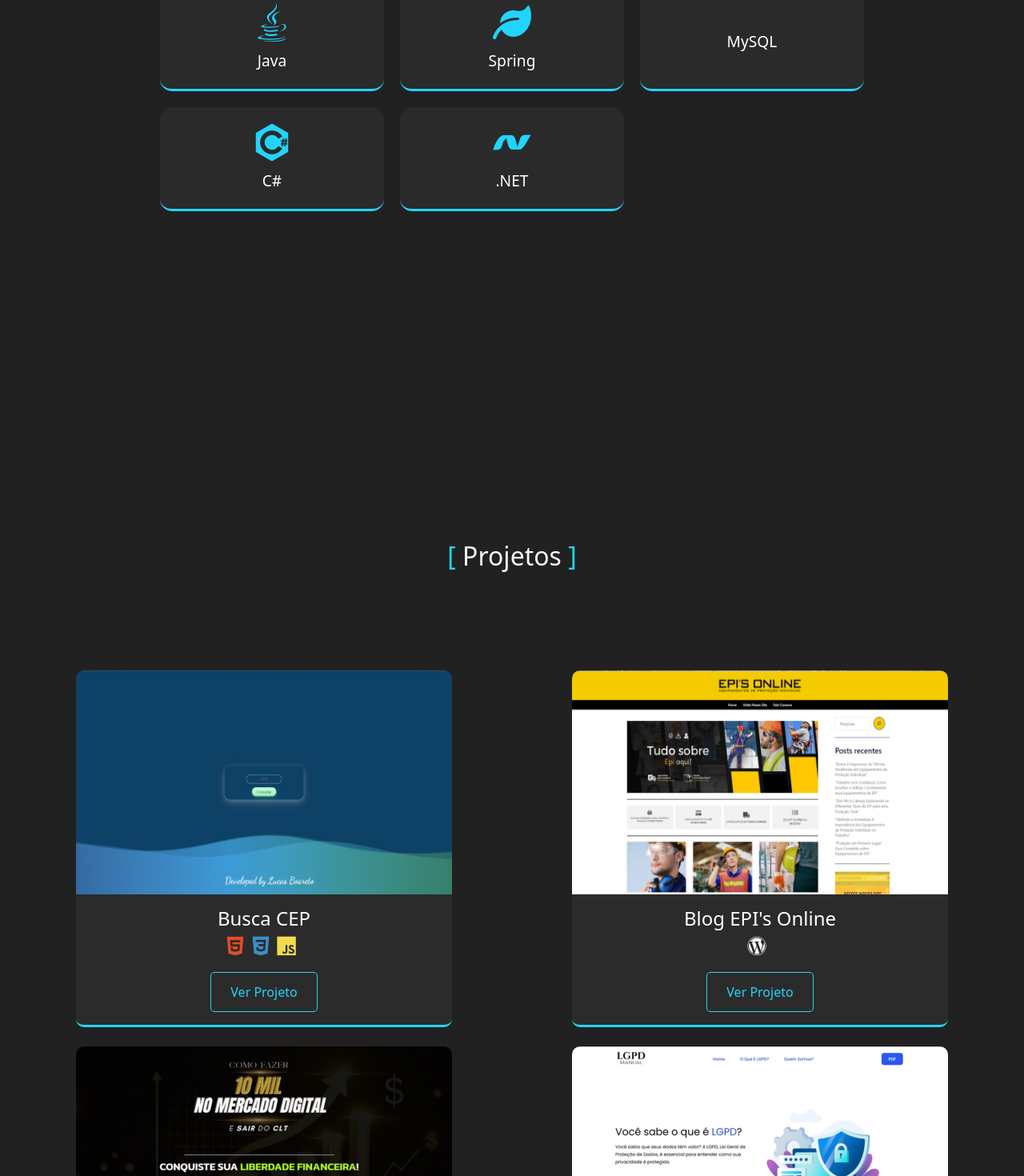
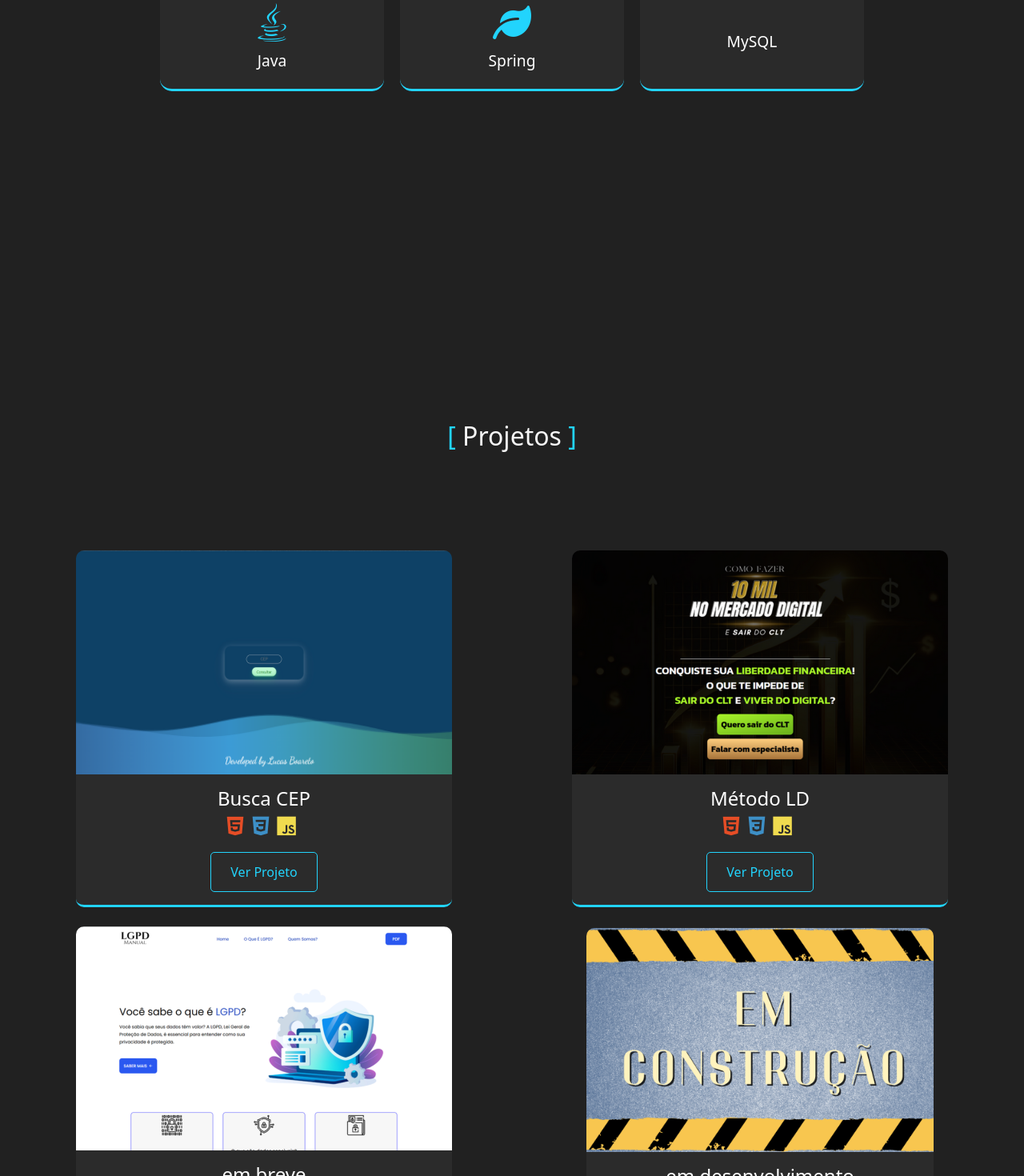
Before and after one commit to LucasBXavier/portifolio-angular, an Angular app: page / in a window 1280 px wide. Shown: the part 2320-3790 px from the top of the page at 80% size. Built offline with nearby package versions, Linux system fonts and the light colour scheme; a web font is replaced by a local one.

Commit message:
refactor: update project details and remove outdated skills from CV

```diff
--- a/src/app/projetos/projetos.component.html
+++ b/src/app/projetos/projetos.component.html
@@ -17,16 +17,8 @@
         </a>
       </div>
       <div class="project-card">
-        <img src="../../assets/images/episOnline.png">
-        <h3>Blog EPI's Online</h3>
-        <p class="tecnologias"><i class="devicon-wordpress-plain"></i></p>
-        <a href="https://blog.episonline.com.br/" target="_blank" rel="noopener noreferrer">
-          <button class="view-project-btn">Ver Projeto</button>
-        </a>
-      </div>
-      <div class="project-card">
         <img src="../../assets/images/vidaSemCLT.png">
-        <h3>Vida sem CLT</h3>
+        <h3>Método LD</h3>
         <p class="tecnologias">
           <i class="devicon-html5-plain colored"></i>
           <i class="devicon-css3-plain colored"></i>
--- a/src/app/skills/skills.component.html
+++ b/src/app/skills/skills.component.html
@@ -40,13 +40,5 @@
       <i class="devicon-mysql-original colored"></i>
       <p>MySQL</p>
     </div>
-    <div href="https://skillicons.dev" class="grid-item">
-      <i class="devicon-csharp-plain"></i>
-      <p>C#</p>
-    </div>
-    <div href="https://skillicons.dev" class="grid-item">
-      <i class="devicon-dot-net-plain"></i>
-      <p>.NET</p>
-    </div>
   </div>
 </section>
```
Also changed, not shown: 1 other file (tests, documents, lock files or other folders).
